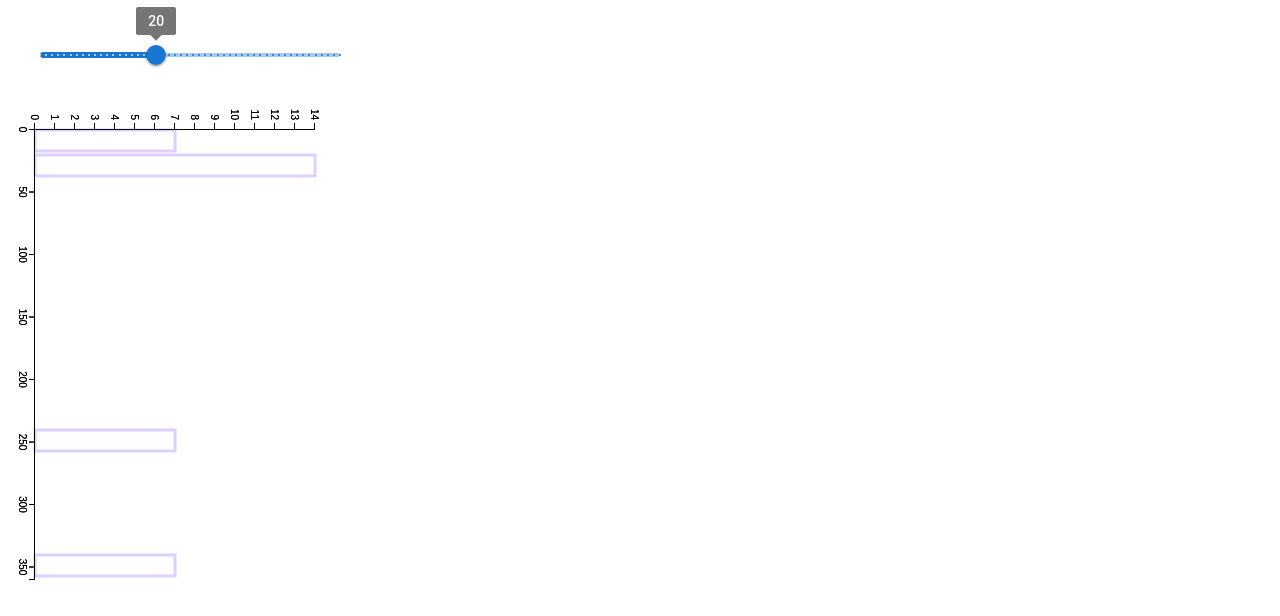
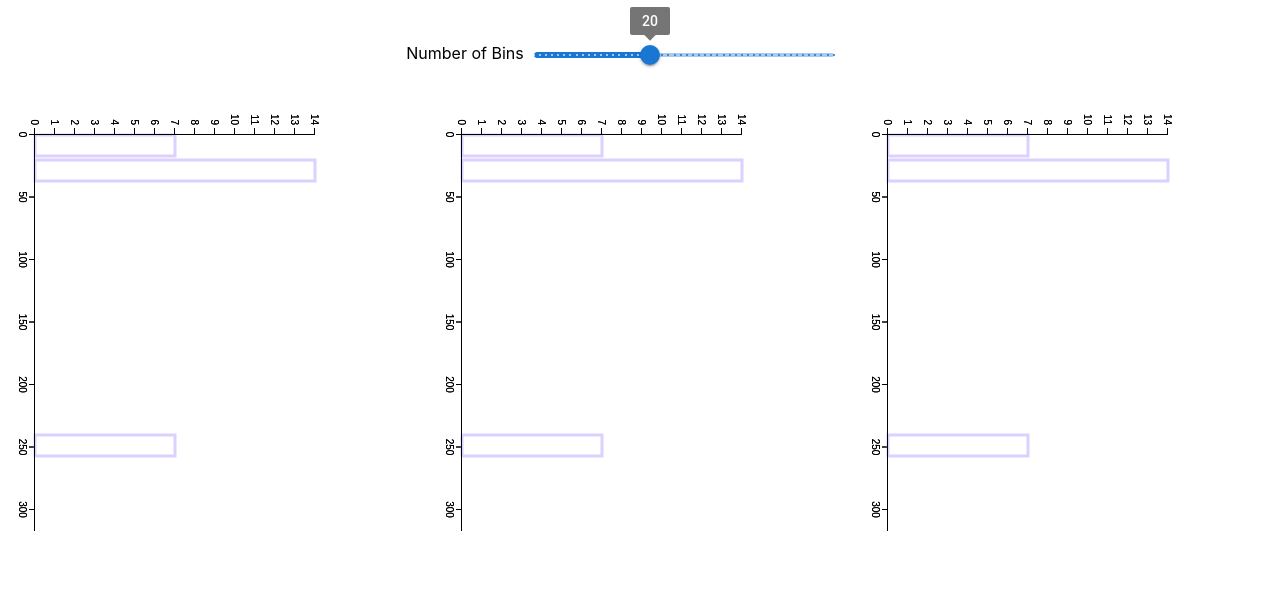
Before and after one commit to laurenc8/abstracts-vis, a React (Create React App) app: page / in a window 1280 px wide. Shown: the top 616 px of the page. Built offline with nearby package versions, Linux system fonts and the light colour scheme.

Commit message:
center, 3x histo

```diff
--- a/src/App.js
+++ b/src/App.js
@@ -13,6 +13,8 @@ function App() {
 
   return (
     <div>
+      <div style={{display: "flex", justifyContent: "center"}}>
+        <p style={{marginTop: 43, marginRight: -30}}>Number of Bins</p>
         <Box sx={{ width: 300, margin: 5, marginBottom: 0 }}>
           <Slider
             aria-label="Number of Bins"
@@ -25,7 +27,12 @@ function App() {
             max={50}
           />
         </Box>
+      </div>
+      <div style={{display: "flex", justifyContent: "center"}}>
         <Histogram data={data} nBin={nBin}/>
+        <Histogram data={data} nBin={nBin}/>
+        <Histogram data={data} nBin={nBin}/>
+      </div>
     </div>
   );
 }
```
Lines whose indentation alone changed are shown as unchanged.
